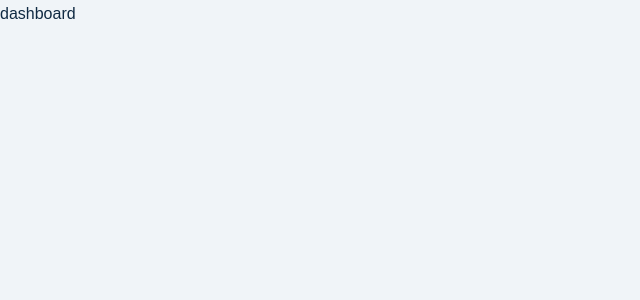
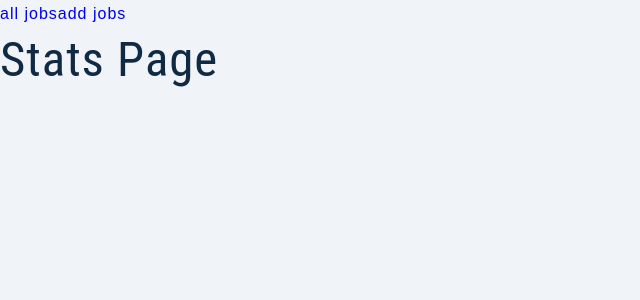
Before and after one commit to aliffazfar/mern-jobify, a React (Create React App) app in the folder client/: page / in a window 1280 px wide. Shown: the top 300 px of the page, without its empty margins (0-640 px from the left). Built offline with nearby package versions, Linux system fonts and the light colour scheme.

Commit message:
nested pge

```diff
--- a/client/src/App.js
+++ b/client/src/App.js
@@ -11,7 +11,12 @@ function App() {
   return (
     <BrowserRouter>
       <Routes>
-        <Route path='/' element={<div>dashboard</div>} />
+        <Route path='/' element={<SharedLayout />}>
+          <Route index element={<Stats />} />
+          <Route path='all-jobs' element={<AllJobs />}></Route>
+          <Route path='add-job' element={<AddJob />}></Route>
+          <Route path='profile' element={<Profile />}></Route>
+        </Route>
         <Route path='/register' element={<Register />} />
         <Route path='/landing' element={<Landing />} />
         <Route path='*' element={<Error />} />
--- a/client/src/pages/dashboard/SharedLayout.js
+++ b/client/src/pages/dashboard/SharedLayout.js
@@ -1,7 +1,16 @@
-import React from 'react'
+import { Outlet, Link } from 'react-router-dom'
+import Wrapper from '../../assets/wrappers/SharedLayout'
 
 const SharedLayout = () => {
-  return <div>Shared Layout</div>
+  return (
+    <Wrapper>
+      <nav>
+        <Link to='all-jobs'>all jobs</Link>
+        <Link to='add-job'>add jobs</Link>
+      </nav>
+      <Outlet />
+    </Wrapper>
+  )
 }
 
 export default SharedLayout
```
